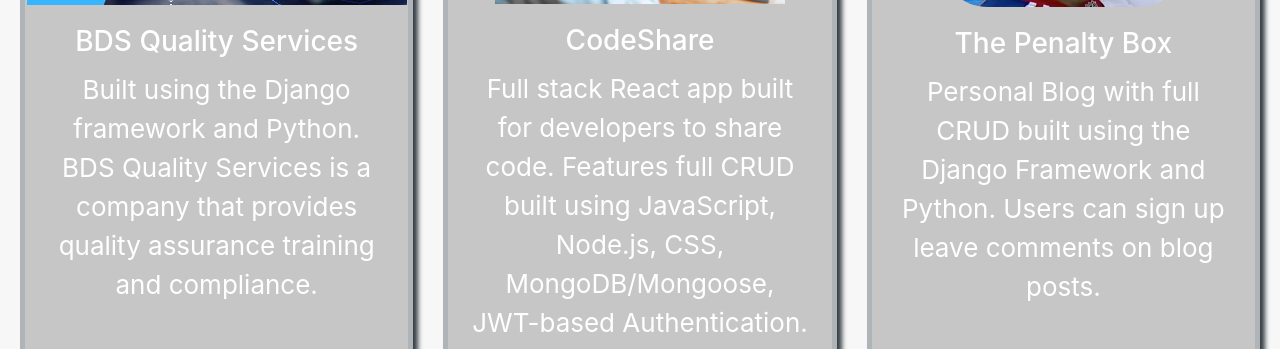
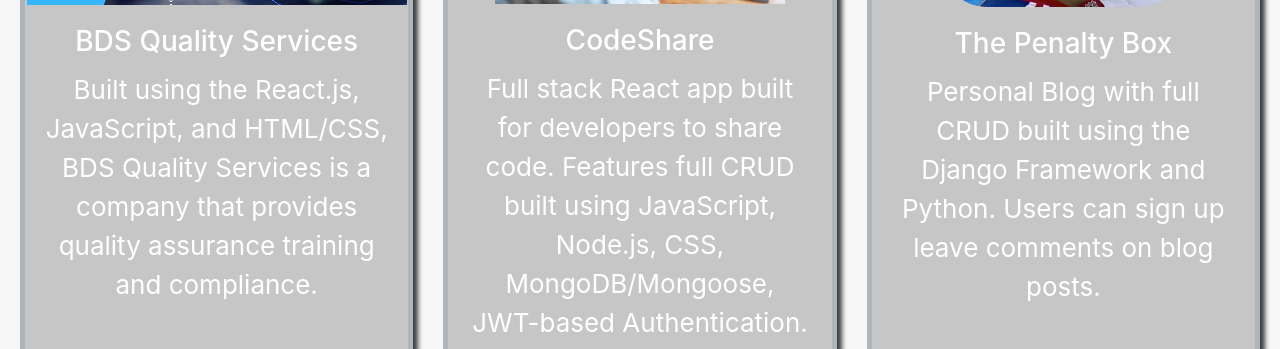
Before and after one commit to michaelbryanstark/my-portfolio, a React (Create React App) app: page /projects in a window 1280 px wide. Shown: the part 451-800 px from the top of the page. Built offline with nearby package versions, Linux system fonts and the light colour scheme.

Commit message:
changed bdsqs description in projects page

```diff
--- a/src/Components/Projects.js
+++ b/src/Components/Projects.js
@@ -24,7 +24,7 @@
                         </div>
                             <div className="card-body">
                                 <h3 className="card-title">BDS Quality Services</h3>
-                                <p className="card-text">Built using the Django framework and Python. BDS Quality Services is a company that provides quality assurance training and compliance.</p>
+                                <p className="card-text">Built using the React.js, JavaScript, and HTML/CSS, BDS Quality Services is a company that provides quality assurance training and compliance.</p>
                             </div>
                             <div>
                                 <button type='button' className="btn btn-outline-secondary"onClick={()=> window.open("https://bdsqs.net", "_blank")}>Visit BDS Quality Services!</button>
```
